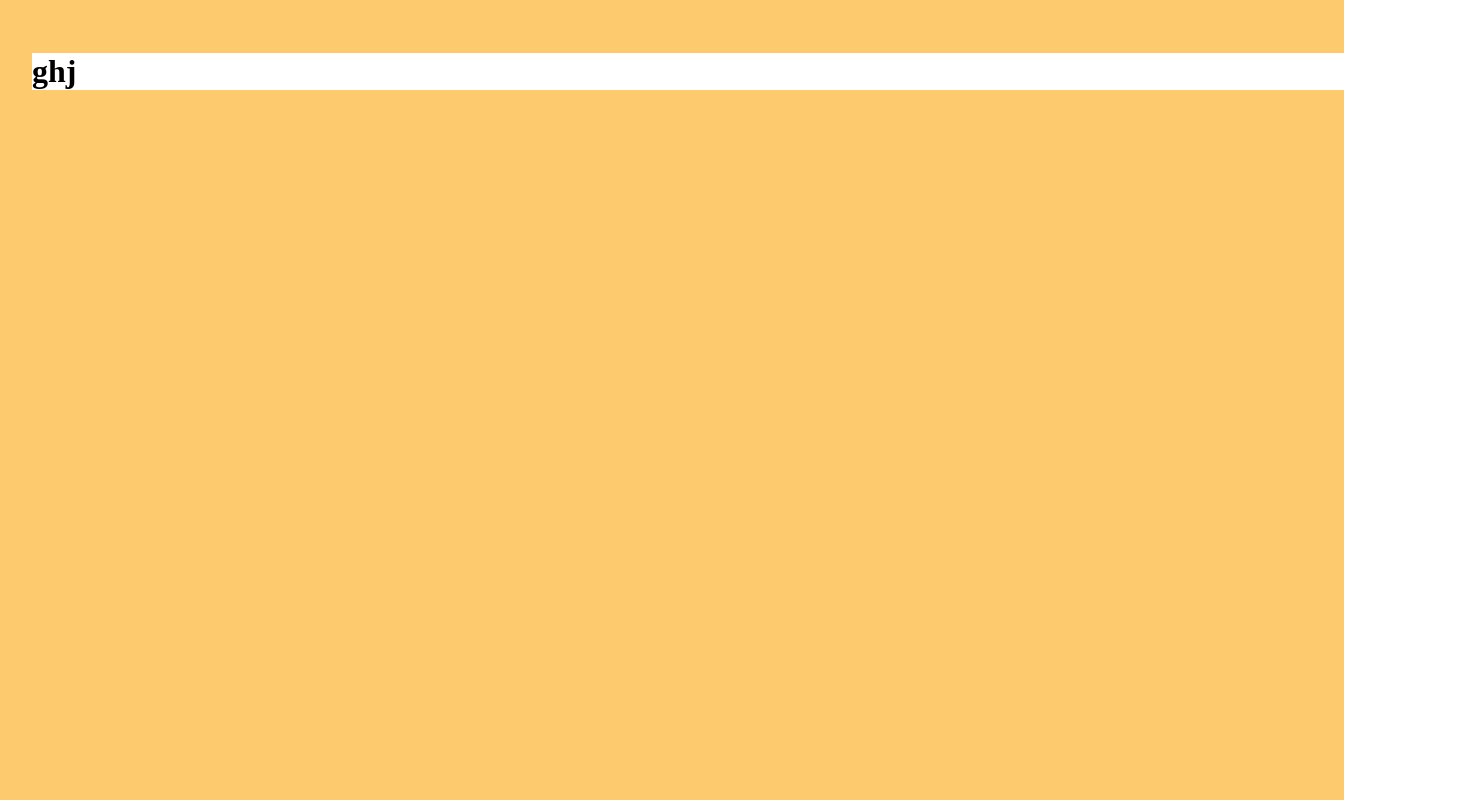
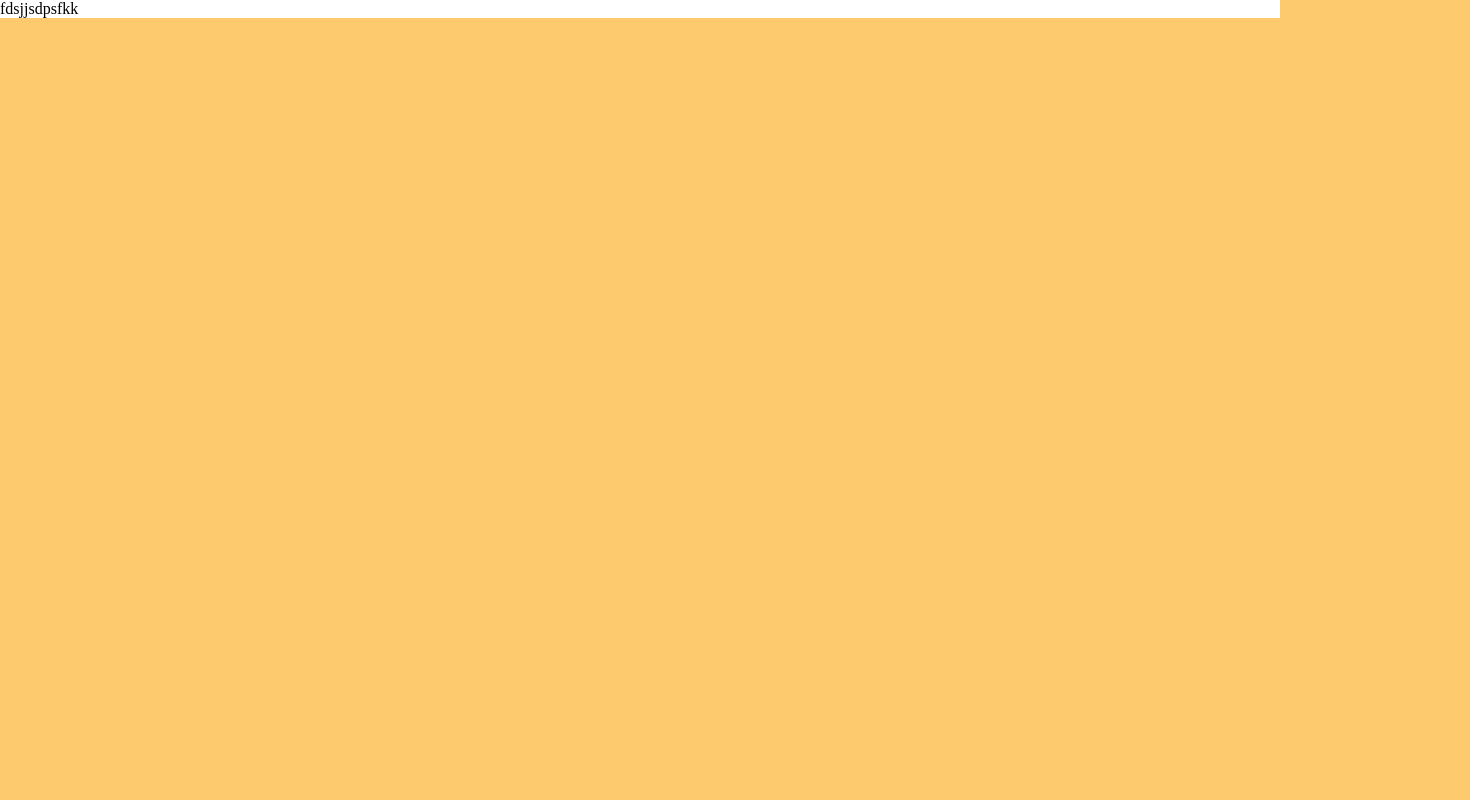
Before and after one commit to krok-86/bookStore, a React (Vite) app: page / in a window 1280 px wide. Shown: the top 800 px of the page, 1470 px wide, since content can reach past the window. Built offline with nearby package versions, Linux system fonts and the light colour scheme.

Commit message:
chek eror

```diff
--- a/src/App.tsx
+++ b/src/App.tsx
@@ -3,13 +3,13 @@
 // import viteLogo from '/vite.svg'
 // import './App.css'
 import styled from 'styled-components'
-import Sheet from './componets/Sheet/Sheet'
+// import Sheet from './componets/Sheet/Sheet'
 
 const AppWraper = styled.div`
-width: 100%;
-min-height: 100vh;
-padding: 2rem;
-background: rgba(253, 203, 110, 1);
+max-width: 1440px;
+background: white;
+
+
 `
 
 
@@ -19,7 +19,8 @@ const App = () => {
   return (
 
     <AppWraper>
-      <Sheet>ghj</Sheet>
+      {/* <Sheet>ghj</Sheet> */}
+      fdsjjsdpsfkk
       </AppWraper>
   );
 };
--- a/src/componets/Sheet/Sheet.tsx
+++ b/src/componets/Sheet/Sheet.tsx
@@ -1,13 +1,13 @@
-import styled from "styled-components";
+// import styled from "styled-components";
 
-const StyledSheet = styled.h1`
-background: white;
-min-width: 1438px;
-`
-const Styled = ({children}) => {
-    return <StyledSheet>
-     {children}
-    </StyledSheet>
-};
+// const StyledSheet = styled.h1`
+// background: white;
+// min-width: 1438px;
+// `
+// const Styled = ({children}) => {
+//     return <StyledSheet>
+//      {children}
+//     </StyledSheet>
+// };
 
-export default Styled;
+// export default Styled;
--- a/src/main.tsx
+++ b/src/main.tsx
@@ -9,6 +9,7 @@ body{
   margin: 0;
   padding: 0;
   box-sizing: border-box;
+  background: rgba(253, 203, 110, 1);
 }
 `;
 
```
